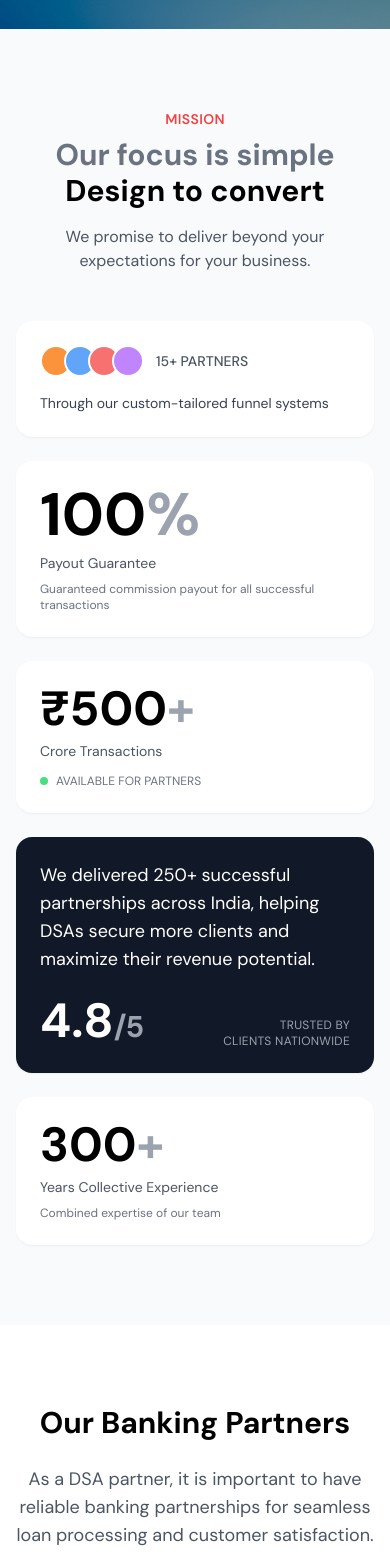
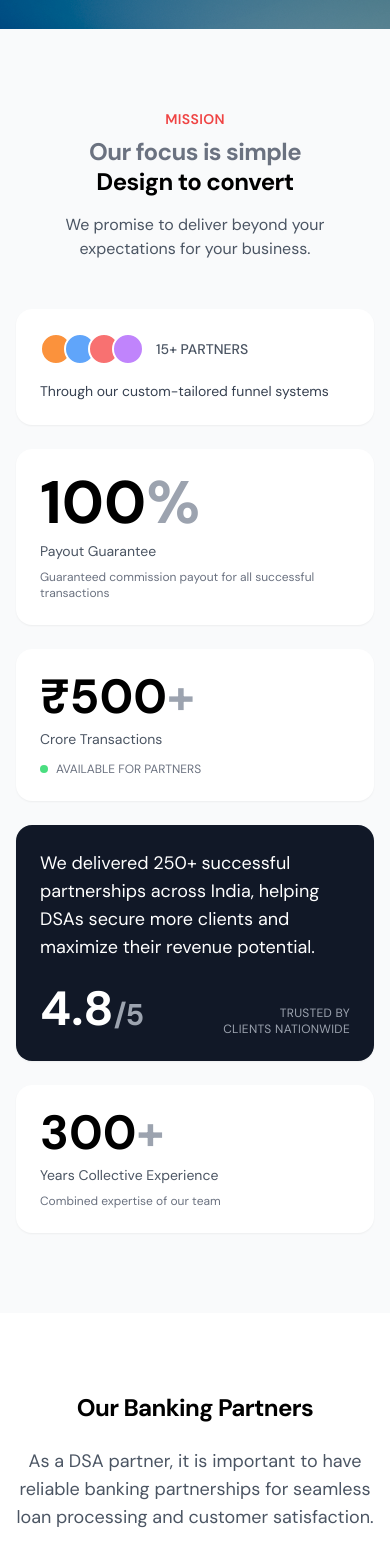
Before and after one commit to Ideaye/maxdsa-fintech-partner, a React (Vite) app: page / in a window 390 px wide. Shown: the part 880-2448 px from the top of the page. Built offline with nearby package versions, Linux system fonts and the light colour scheme; some icons are missing; the HTML template or start-up script is replaced by a standard one.

Commit message:
Fix heading sizes

```diff
--- a/src/pages/Index.tsx
+++ b/src/pages/Index.tsx
@@ -199,7 +199,7 @@ const Index = () => {
         <div className="mx-auto max-w-7xl px-4 sm:px-6 lg:px-8">
           <div className="text-center mb-12">
             <div className="text-sm font-semibold text-red-500 mb-2 tracking-wide uppercase">MISSION</div>
-            <h2 className="text-3xl md:text-4xl lg:text-5xl font-bold mb-4">
+            <h2 className="text-2xl md:text-3xl lg:text-4xl font-bold mb-4 leading-tight tracking-tight">
               <span className="text-gray-500">Our focus is simple</span><br />
               <span className="text-black">Design to convert</span>
             </h2>
@@ -278,7 +278,7 @@ const Index = () => {
       <section className="py-20 bg-white">
         <div className="mx-auto max-w-7xl px-4 sm:px-6 lg:px-8">
           <div className="text-center mb-16">
-            <h2 className="text-3xl md:text-4xl lg:text-5xl font-bold text-black mb-6">
+            <h2 className="text-2xl md:text-3xl lg:text-4xl font-bold text-black mb-6 leading-tight tracking-tight">
               Our Banking Partners
             </h2>
             <p className="text-gray-600 max-w-2xl mx-auto text-lg">
@@ -309,7 +309,7 @@ const Index = () => {
             </div>
             <div className="grid grid-cols-1 lg:grid-cols-2 gap-12 items-start">
               <div>
-                <h2 className="text-3xl md:text-4xl lg:text-5xl font-bold text-black mb-6 leading-tight">
+                <h2 className="text-2xl md:text-3xl lg:text-4xl font-bold text-black mb-6 leading-tight tracking-tight">
                   Explore our comprehensive service offerings
                 </h2>
                 <p className="text-gray-600 text-lg leading-relaxed mb-8">
@@ -390,7 +390,7 @@ const Index = () => {
       <section className="py-20 bg-white">
         <div className="mx-auto max-w-7xl px-4 sm:px-6 lg:px-8">
           <div className="text-center mb-12">
-            <h2 className="text-3xl md:text-4xl lg:text-5xl font-bold text-black mb-6">
+            <h2 className="text-2xl md:text-3xl lg:text-4xl font-bold text-black mb-6 leading-tight tracking-tight">
               Read reviews,<br />
               ride with confidence.
             </h2>
@@ -479,7 +479,7 @@ const Index = () => {
       <section className="py-20 bg-white">
         <div className="mx-auto max-w-7xl px-4 sm:px-6 lg:px-8">
           <div className="text-center mb-16">
-            <h2 className="text-3xl md:text-4xl lg:text-5xl font-bold text-black mb-6">
+            <h2 className="text-2xl md:text-3xl lg:text-4xl font-bold text-black mb-6 leading-tight tracking-tight">
               The DSA Partnership Process Is<br />
               Designed for Maximum Success
             </h2>
@@ -549,7 +549,7 @@ const Index = () => {
       <section className="py-20 bg-white">
         <div className="mx-auto max-w-6xl px-4 sm:px-6 lg:px-8">
           <div className="text-center mb-12">
-            <h2 className="text-3xl md:text-4xl lg:text-5xl font-bold text-black">
+            <h2 className="text-2xl md:text-3xl lg:text-4xl font-bold text-black leading-tight tracking-tight">
               Frequently Ask Questions
             </h2>
           </div>
@@ -616,7 +616,7 @@ const Index = () => {
               </div>
             </div>
 
-            <h2 className="text-3xl md:text-4xl lg:text-5xl font-bold text-white mb-6 leading-tight">
+            <h2 className="text-2xl md:text-3xl lg:text-4xl font-bold text-white mb-6 leading-tight tracking-tight">
               Start your<br />
               free trial today
             </h2>
```
